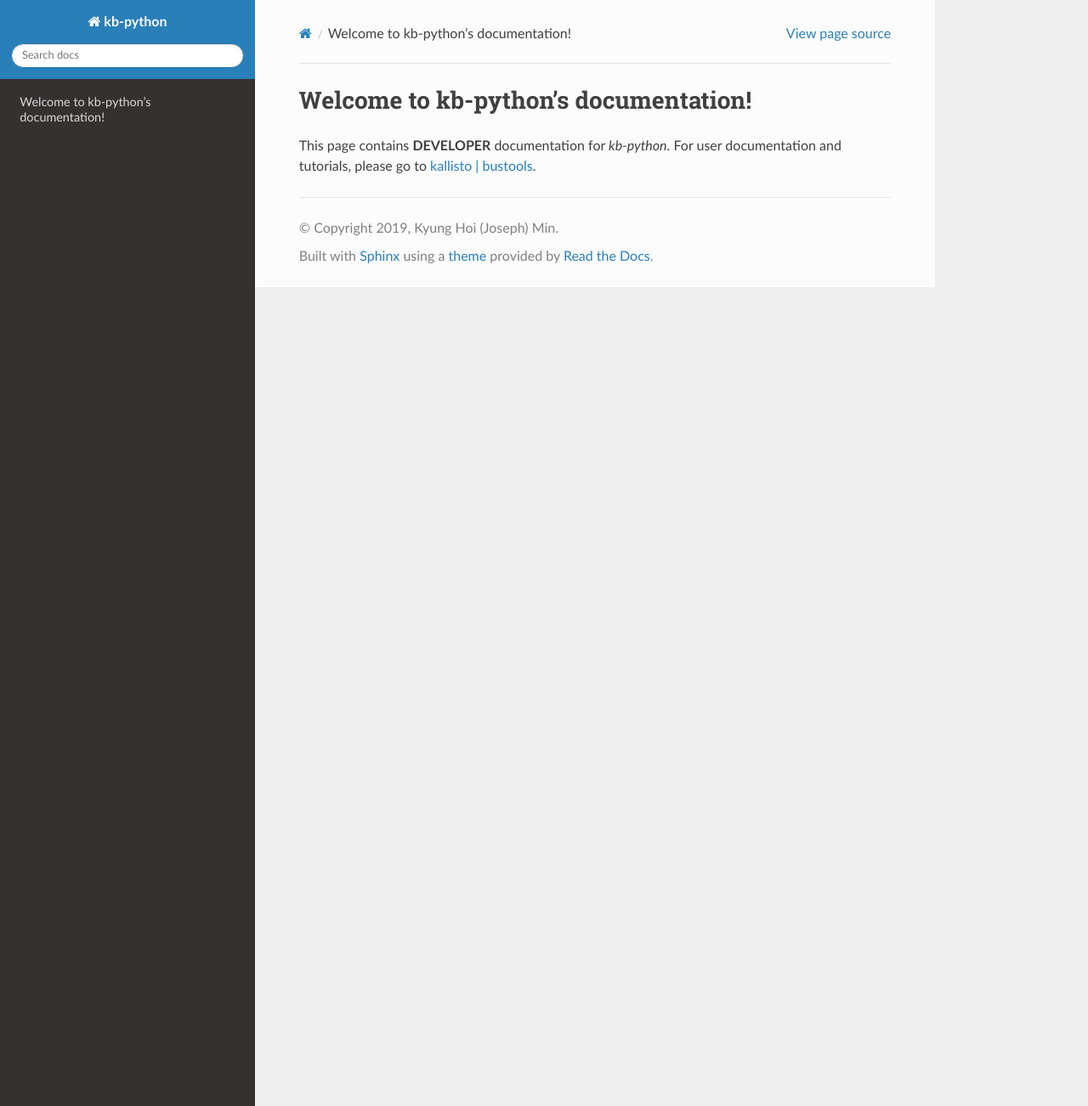
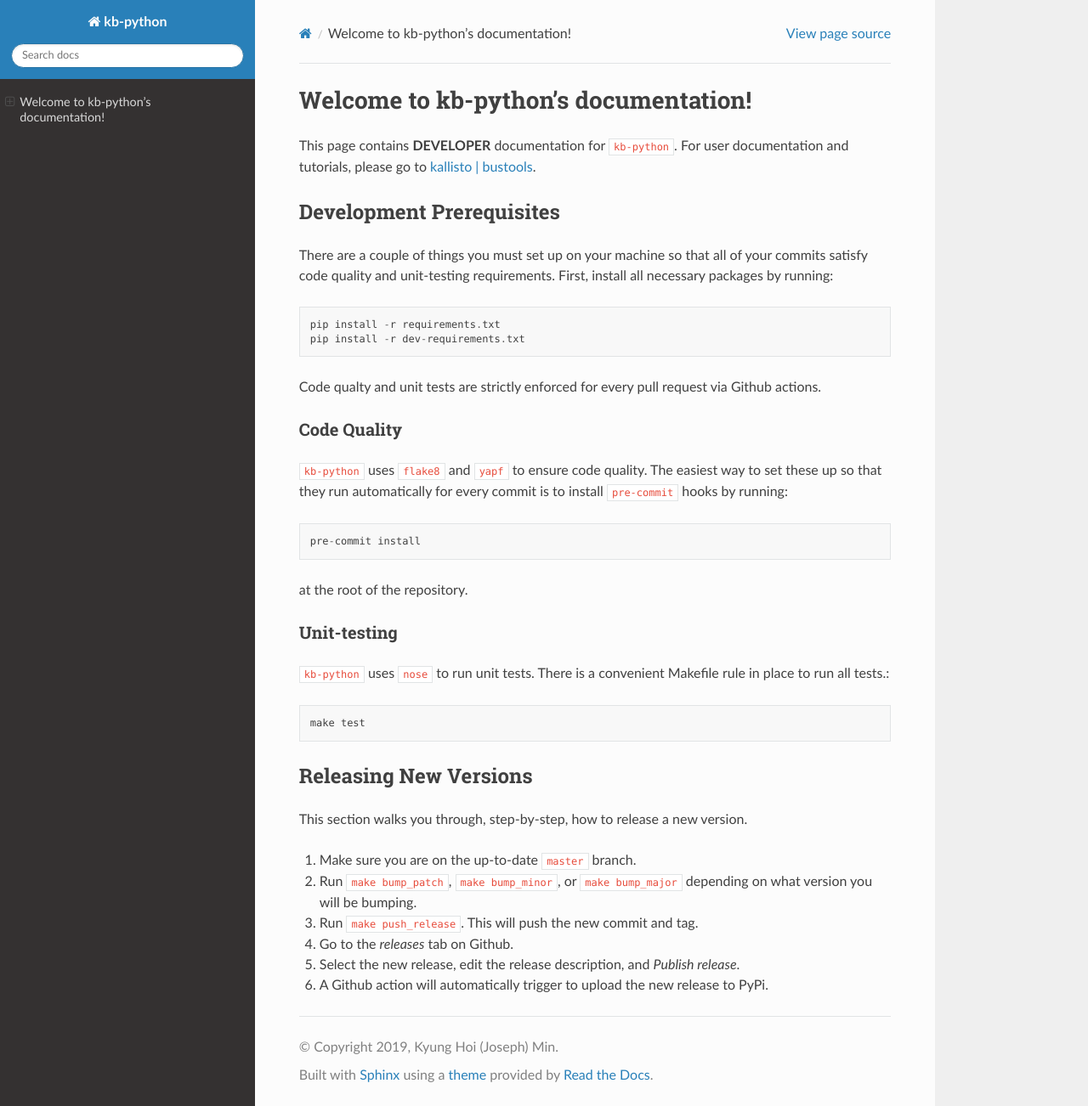
Before and after one commit to pachterlab/kb_python, a Sphinx documentation site: the page built from docs/index.rst, in a window 1280 px wide and 1302 px high. Shown: the whole window at 85% size. Built offline with Sphinx 7.4.7 and the Read the Docs theme 2.0.0, drawn with Linux system fonts in a browser that asks for light colours.

Commit message:
update readme and docs

```diff
--- a/docs/index.rst
+++ b/docs/index.rst
@@ -6,8 +6,49 @@
 Welcome to kb-python's documentation!
 =====================================
 
-This page contains **DEVELOPER** documentation for `kb-python`.
+This page contains **DEVELOPER** documentation for ``kb-python``.
 For user documentation and tutorials, please go to `kallisto | bustools <https://www.kallistobus.tools/>`_.
+
+Development Prerequisites
+^^^^^^^^^^^^^^^^^^^^^^^^^
+There are a couple of things you must set up on your machine so that all of your
+commits satisfy code quality and unit-testing requirements. First, install all
+necessary packages by running::
+
+  pip install -r requirements.txt
+  pip install -r dev-requirements.txt
+
+Code qualty and unit tests are strictly enforced for every pull request via
+Github actions.
+
+Code Quality
+""""""""""""
+``kb-python`` uses ``flake8`` and ``yapf`` to ensure code quality. The easiest
+way to set these up so that they run automatically for every commit is to install
+``pre-commit`` hooks by running::
+
+  pre-commit install
+
+at the root of the repository.
+
+Unit-testing
+""""""""""""
+``kb-python`` uses ``nose`` to run unit tests. There is a convenient Makefile
+rule in place to run all tests.::
+
+  make test
+
+Releasing New Versions
+^^^^^^^^^^^^^^^^^^^^^^
+This section walks you through, step-by-step, how to release a new version.
+
+1. Make sure you are on the up-to-date ``master`` branch.
+2. Run ``make bump_patch``, ``make bump_minor``, or ``make bump_major`` depending
+   on what version you will be bumping.
+3. Run ``make push_release``. This will push the new commit and tag.
+4. Go to the `releases` tab on Github.
+5. Select the new release, edit the release description, and `Publish release`.
+6. A Github action will automatically trigger to upload the new release to PyPi.
 
 .. toctree::
    :maxdepth: 2
```
Also changed, not shown: README.md (+3 -3 lines).
